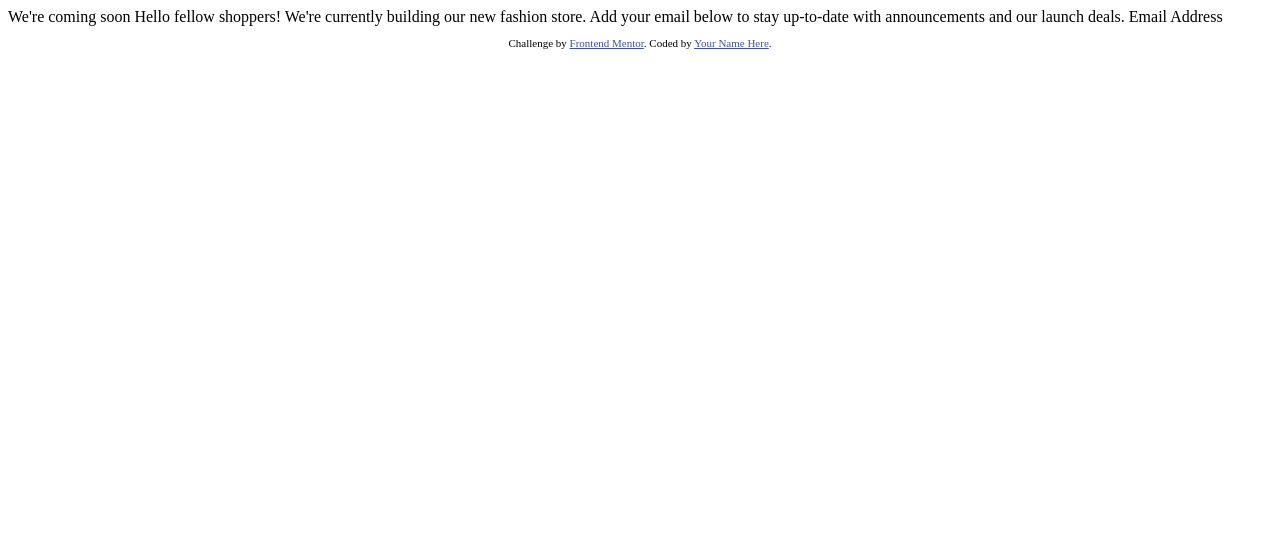
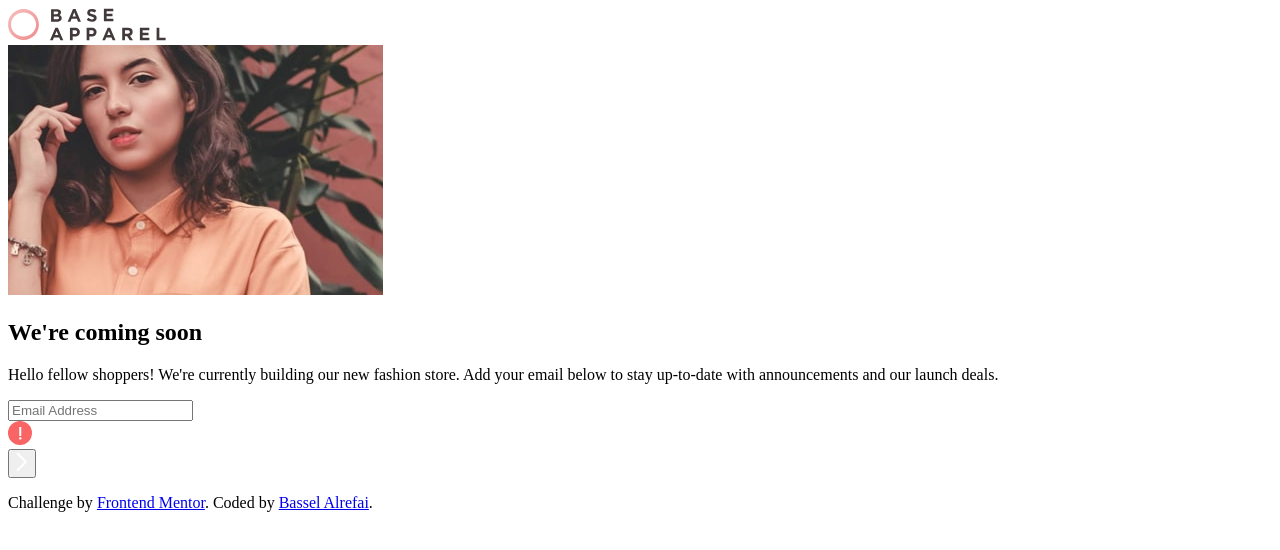
Before and after one commit to basselalrefai/coming-soon, a plain HTML site: page index.html in a window 1280 px wide. Drawn offline with Linux system fonts and the light colour scheme.

Commit message:
Completed markup

```diff
--- a/index.html
+++ b/index.html
@@ -1,33 +1,52 @@
 <!DOCTYPE html>
 <html lang="en">
+
 <head>
   <meta charset="UTF-8">
-  <meta name="viewport" content="width=device-width, initial-scale=1.0"> <!-- displays site properly based on user's device -->
+  <meta name="viewport" content="width=device-width, initial-scale=1.0">
+  <!-- displays site properly based on user's device -->
 
   <link rel="icon" type="image/png" sizes="32x32" href="./images/favicon-32x32.png">
+  <link rel="stylesheet" href="./css/style.css">
+  <title>Frontend Mentor | Base Apparel coming soon page</title>
+</head>
 
-  <title>Frontend Mentor | Base Apparel coming soon page</title>
+<body>
+  <header class="header-main">
+    <img src="./images/logo.svg" alt="logo" class="header-logo">
+  </header>
 
-  <!-- Feel free to remove these styles or customise in your own stylesheet 👍 -->
-  <style>
-    .attribution { font-size: 11px; text-align: center; }
-    .attribution a { color: hsl(228, 45%, 44%); }
-  </style>
-</head>
-<body>
+  <section class="hero-container">
+    <img src="./images/hero-mobile.jpg" alt="" class="hero-img">
+  </section>
 
-  We're coming soon
+  <section class="main">
+   <h1 class="main-title">We're coming soon</h1>
+    <p class="main-text">Hello fellow shoppers! We're currently building our new fashion store.
+      Add your email below to stay up-to-date with announcements and our launch deals.</p>
+  </section>
 
-  Hello fellow shoppers! We're currently building our new fashion store.
-  Add your email below to stay up-to-date with announcements and our launch deals.
+  <section class="form-container">
+    <form action="#" method="post" class="form-main">
+      <input type="email" placeholder="Email Address" class="form-email">
 
-  Email Address
+      <div class="form-error-container">
+        <img src="./images/icon-error.svg" alt="" class="form-error-icon">
+      </div>
+
+      <button type="submit" name="button" class="form-button-main">
+        <img src="./images/icon-arrow.svg" alt="" class="form-button-arrow">
+      </button>
+    </form>
+  </section>
 
   <footer>
-    <p class="attribution">
-      Challenge by <a href="https://www.frontendmentor.io?ref=challenge" target="_blank">Frontend Mentor</a>.
-      Coded by <a href="#">Your Name Here</a>.
+    <p class="footer-text">
+      Challenge by <a class="footer-link" href="https://www.frontendmentor.io?ref=challenge" target="_blank">Frontend
+        Mentor</a>.
+      Coded by <a class="footer-link" href="https://github.com/basselalrefai?tab=repositories" target="_blank">Bassel Alrefai</a>.
     </p>
   </footer>
 </body>
+
 </html>
```
